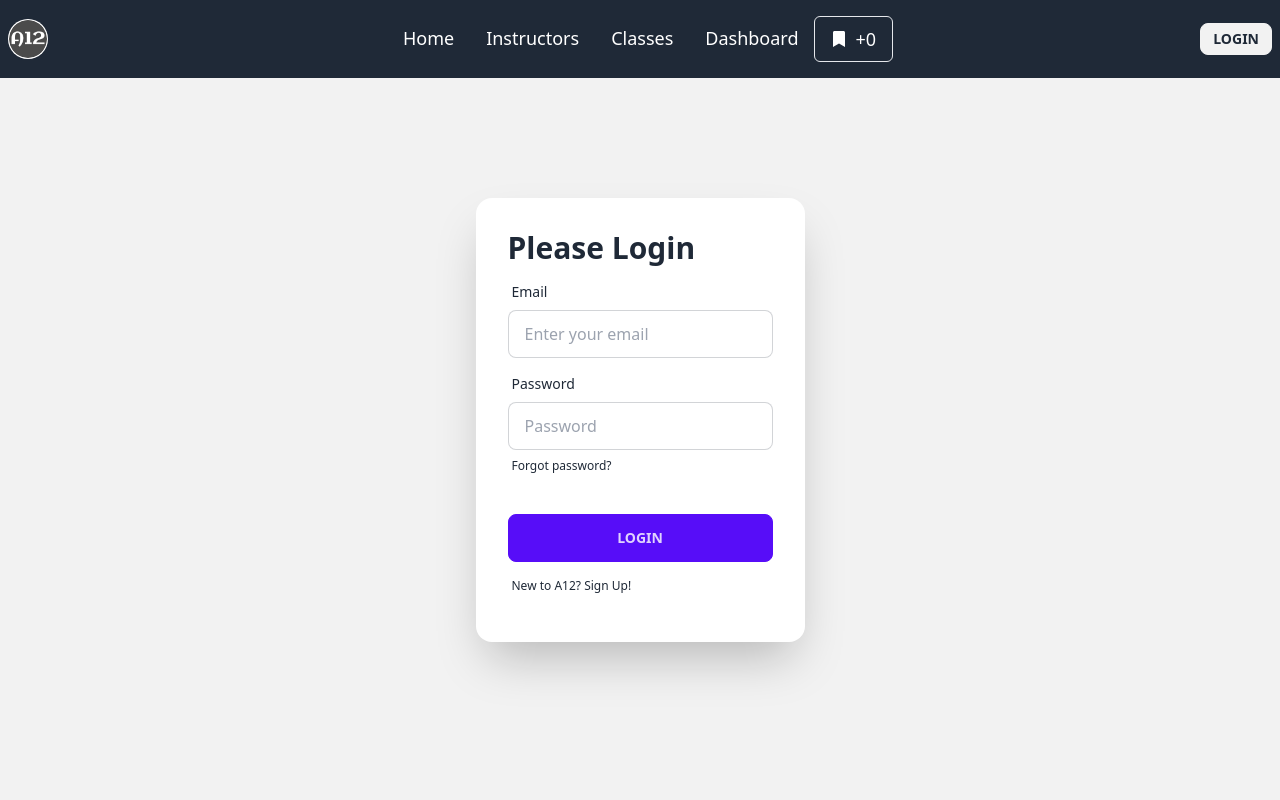
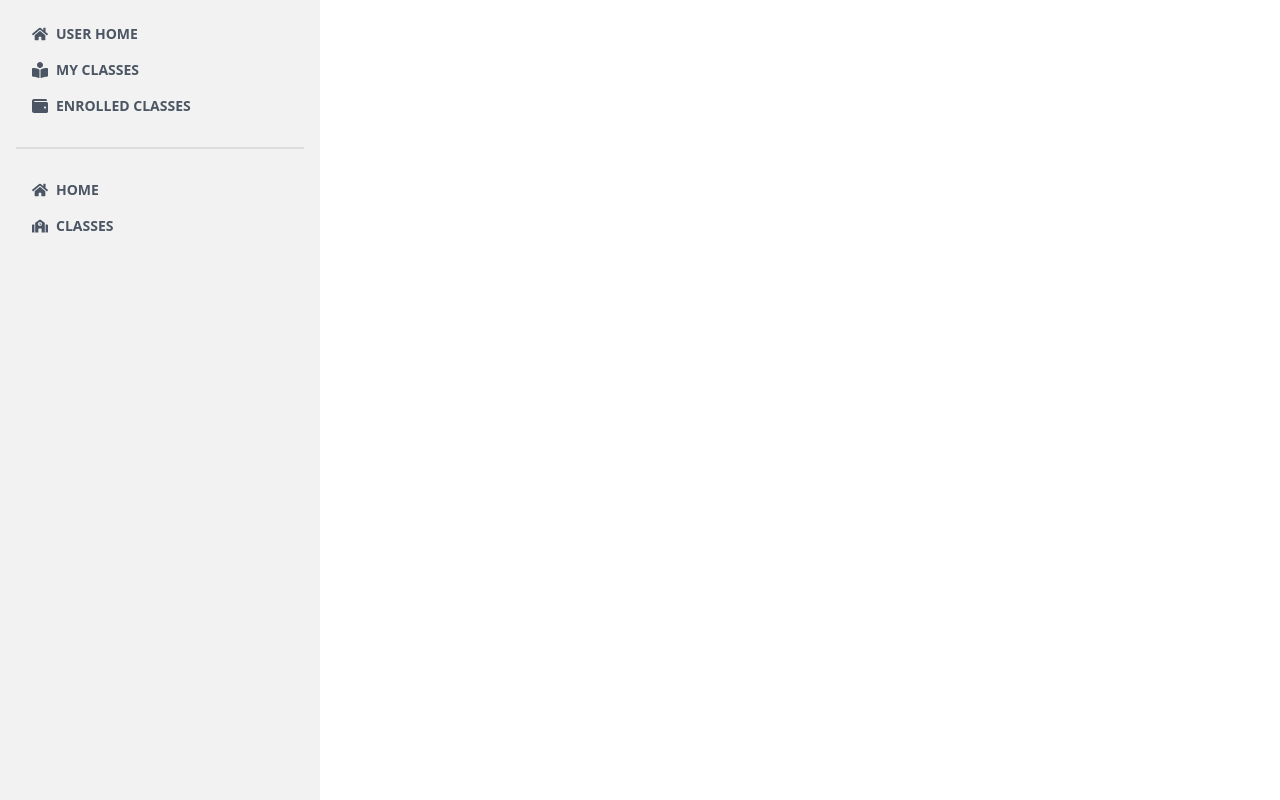
Before and after one commit to ariaanahmed/sports-camp-client, a React (Vite) app: page /dashboard in a window 1280 px wide. Before the commit this address led to /login. Shown: the top 800 px of the page. Built offline with nearby package versions, Linux system fonts and the light colour scheme; no server answers.

Commit message:
student dashboard initial setup completed

```diff
--- /dev/null
+++ b/src/MainLayout/Dashboard.jsx
@@ -0,0 +1,34 @@
+import { FaBookReader, FaHome, FaSchool, FaWallet } from "react-icons/fa";
+import { Link, Outlet } from "react-router-dom";
+
+const Dashboard = () => {
+    return (
+        <div>
+            <div className="drawer lg:drawer-open">
+                <input id="my-drawer-2" type="checkbox" className="drawer-toggle" />
+                <div className="drawer-content flex flex-col items-center justify-center">
+                    <Outlet/>
+                    <label htmlFor="my-drawer-2" className="btn btn-primary drawer-button lg:hidden">Open drawer</label>
+
+                </div>
+                <div className="drawer-side">
+                    <label htmlFor="my-drawer-2" className="drawer-overlay"></label>
+                    <ul className="menu p-4 w-80 h-full bg-base-200  text-gray-600 uppercase font-bold">
+
+                        {/* Sidebar content here */}
+                        <li> <Link to="/"> <FaHome className="w-4 h-4"/> User Home</Link> </li>
+                        <li> <Link to="/"> <FaBookReader className="w-4 h-4"/> My Classes</Link> </li>
+                        <li><Link to='/'> <FaWallet className="w-4 h-4"/> Enrolled Classes </Link></li>
+                        <div className="divider"></div>
+                        <li><Link to='/'> <FaHome className="w-4 h-4"/>Home</Link></li>
+                        <li><Link to='/classes'> <FaSchool className="w-4 h-4"/>Classes</Link></li>
+
+                    </ul>
+
+                </div>
+            </div>
+        </div>
+    );
+};
+
+export default Dashboard;
--- a/src/pages/shared/dashboard/Dashboard.jsx
+++ /dev/null
@@ -1,14 +0,0 @@
-import { Helmet } from "react-helmet-async";
-
-const Dashboard = () => {
-    return (
-        <div className='mt-20'>
-            <Helmet>
-                <title>Dashboard</title>
-            </Helmet>
-            Dashnoard
-        </div>
-    );
-};
-
-export default Dashboard;
--- /dev/null
+++ b/src/pages/shared/dashboard/myCart/MyCart.jsx
@@ -0,0 +1,9 @@
+const MyCart = () => {
+    return (
+        <div>
+            this is my cart
+        </div>
+    );
+};
+
+export default MyCart;
--- a/src/pages/shared/navbar/Navbar.jsx
+++ b/src/pages/shared/navbar/Navbar.jsx
@@ -16,8 +16,7 @@ const Navbar = () => {
         <li><Link to='/'>Home</Link></li>
         <li><Link to='/instructors'>Instructors</Link></li>
         <li><Link to='/classes'>Classes</Link></li>
-        <li><Link to='/dashboard'>Dashboard</Link></li>
-        <li className='border rounded-md'><Link to='/'>
+        <li className='border rounded-md'><Link to='/dashboard/mycart'>
             <FaBookmark className='w-4 h-4'></FaBookmark> +{booked?.length || 0}
         </Link></li>
     </>
```
Also changed, not shown: src/routes/Routes.jsx (+12 -7 lines).
